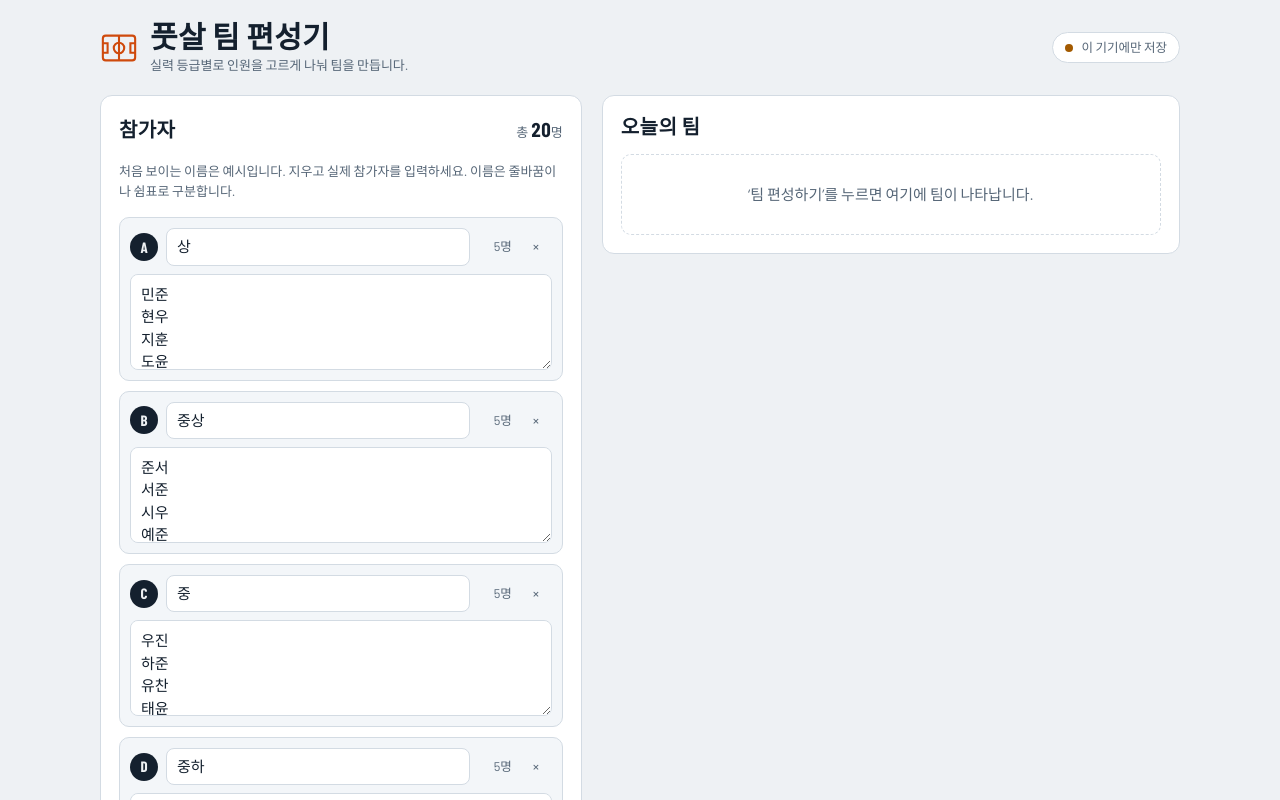
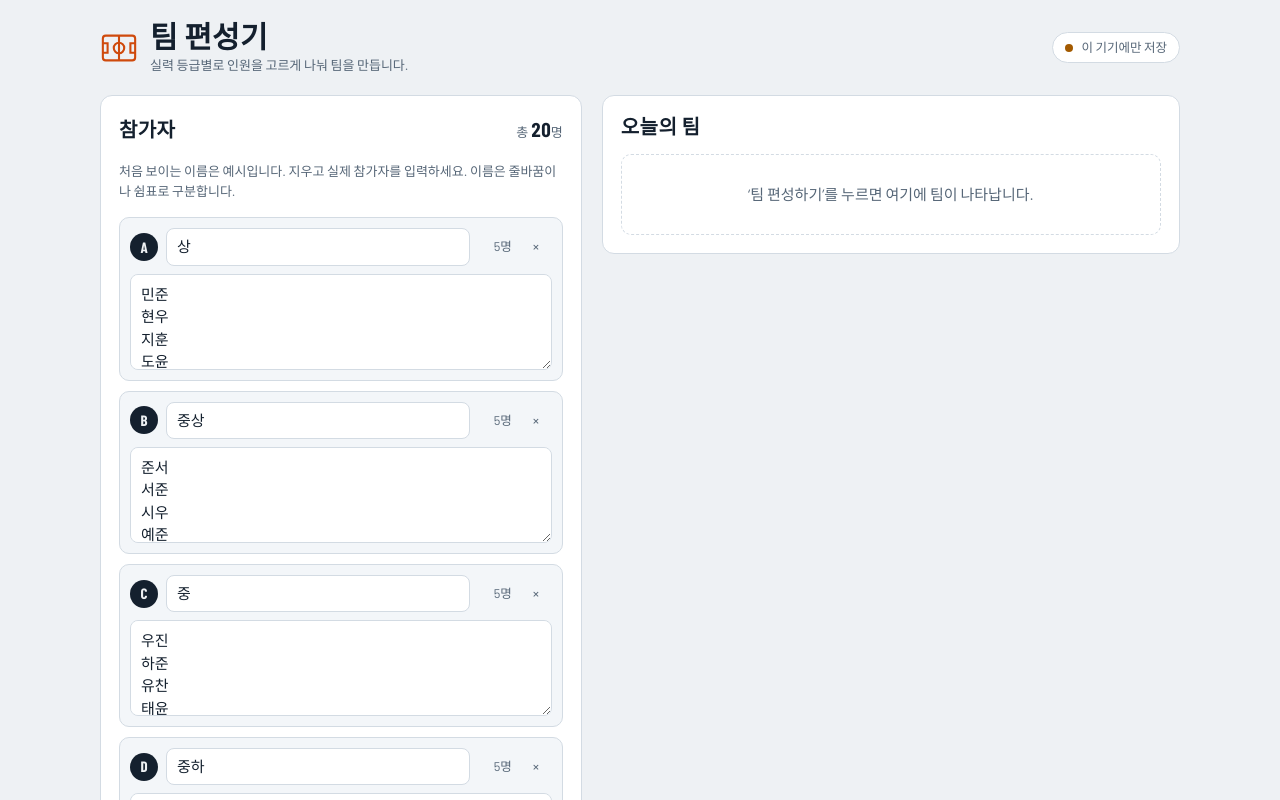
Before and after one commit to jonnamany/0909c, a plain HTML site: page team_maker.html in a window 1280 px wide. Shown: the top 800 px of the page. Drawn offline with nearby package versions, Linux system fonts and the light colour scheme.

Commit message:
Add files via upload

```diff
--- a/team_maker.html
+++ b/team_maker.html
@@ -1,5 +1,5 @@
 <!doctype html><html><head><meta charset=utf8><meta name=viewport content="width=device-width,initial-scale=1,viewport-fit=cover"><style>:root{color-scheme:light;box-sizing:border-box;padding-top:env(safe-area-inset-top,0px);padding-bottom:env(safe-area-inset-bottom,0px)}html{scroll-padding-top:env(safe-area-inset-top,0px)}body{margin:0;padding:0;font:14px -apple-system,BlinkMacSystemFont,sans-serif;background:#fff;color:#000}img{max-width:100%}[hidden]:not([hidden=until-found i]){display:none!important}</style></head><body>
-<title>풋살 팀 편성기</title>
+<title>팀 편성기</title>
 <meta name="claude:viewport-fit-sides" content="cover">
 <link rel="preconnect" href="https://fonts.googleapis.com">
 <link rel="preconnect" href="https://fonts.gstatic.com" crossorigin>
@@ -129,7 +129,7 @@ h1 { font: 700 30px/1.1 var(--font-display); letter-spacing: .01em; margin: 0; t
         <path d="M3 15h5v10H3M37 15h-5v10h5"/>
       </svg>
       <div>
-        <h1>풋살 팀 편성기</h1>
+        <h1>팀 편성기</h1>
         <p class="sub">실력 등급별로 인원을 고르게 나눠 팀을 만듭니다.</p>
       </div>
     </div>
```
Also changed, not shown: list_team_maker.html (+2 -2 lines).
